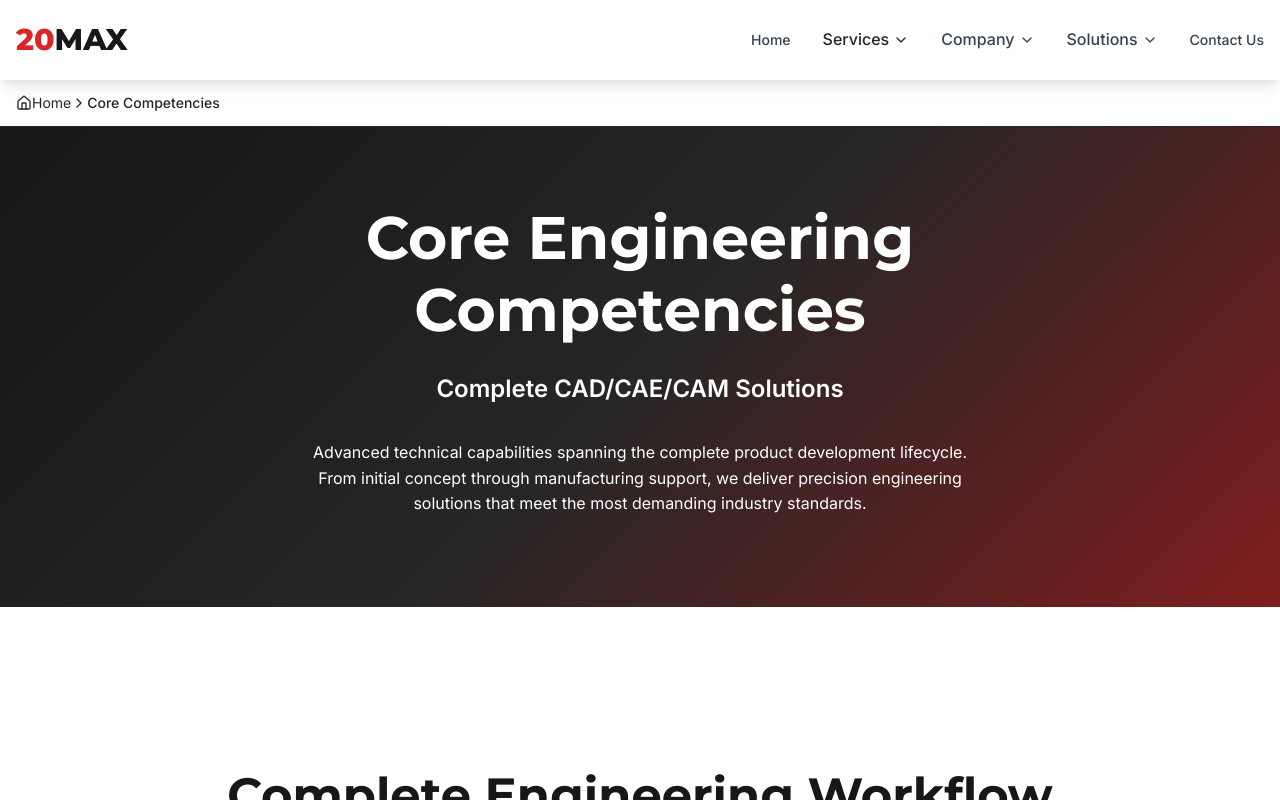
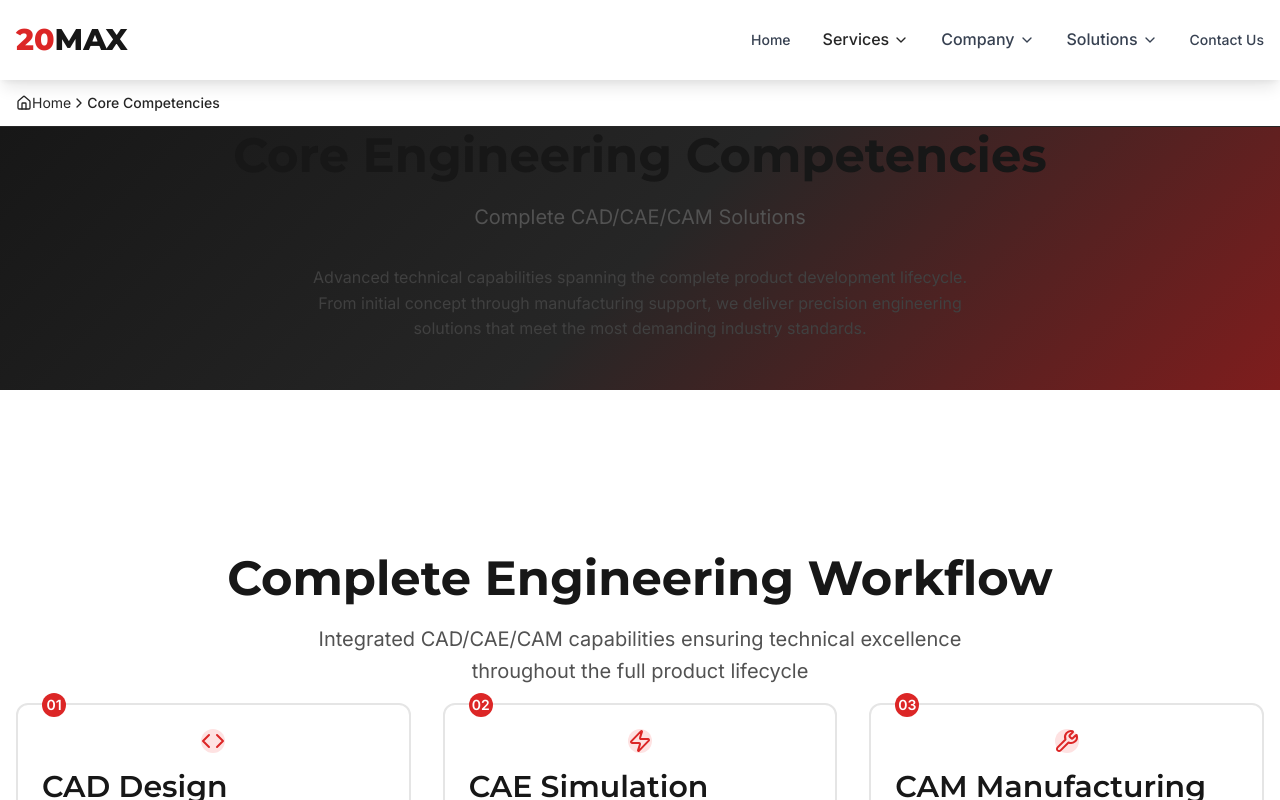
Before and after one commit to coltosiohann/20max-web, a React (Vite) app: page /20max-web/competencies in a window 1280 px wide. Shown: the top 800 px of the page. Built offline with nearby package versions, Linux system fonts and the light colour scheme.

Commit message:
Update contrast competencies 3

```diff
--- a/src/index.css
+++ b/src/index.css
@@ -1367,3 +1367,10 @@
 .bg-gradient-to-t {
   background-image: linear-gradient(to top, var(--tw-gradient-from), var(--tw-gradient-to));
 }
+
+/* Add this to your CSS file */
+.hero-section .hero-title,
+.hero-section .hero-subtitle,
+.hero-section .hero-description {
+  color: white !important;
+}
--- a/src/pages/Competencies.jsx
+++ b/src/pages/Competencies.jsx
@@ -212,43 +212,15 @@
 
   return (
     <div>
-      {/* Hero Section - Custom with white text */}
-      <section className="bg-gradient-hero text-white relative overflow-hidden min-h-[60vh] flex items-center">
-        <div className="absolute inset-0 bg-black opacity-20"></div>
-        <div className="container py-20 relative z-10 w-full">
-          <motion.div
-            className="text-center max-w-4xl mx-auto"
-            initial="initial"
-            animate="animate"
-            variants={fadeInUp}
-          >
-            <motion.div variants={fadeInUp}>
-              <h1 className="text-4xl md:text-5xl lg:text-6xl font-bold mb-6 text-white">
-                Core Engineering Competencies
-              </h1>
-            </motion.div>
-
-            <motion.p
-              variants={fadeInUp}
-              className="text-xl md:text-2xl font-semibold text-white mb-8 max-w-3xl mx-auto"
-            >
-              Complete CAD/CAE/CAM Solutions
-            </motion.p>
-
-            <motion.p
-              variants={fadeInUp}
-              className="text-lg text-white max-w-2xl mx-auto leading-relaxed"
-            >
-              Advanced technical capabilities spanning the complete product development lifecycle.
-              From initial concept through manufacturing support, we deliver precision engineering
-              solutions that meet the most demanding industry standards.
-            </motion.p>
-          </motion.div>
-        </div>
-
-        {/* Hero Pattern Overlay */}
-        <div className="absolute bottom-0 left-0 right-0 h-32 bg-gradient-to-t from-white to-transparent"></div>
-      </section>
+      {/* Hero Section */}
+      <Hero
+        title="Core Engineering Competencies"
+        subtitle="Complete CAD/CAE/CAM Solutions"
+        description="Advanced technical capabilities spanning the complete product development lifecycle. From initial concept through manufacturing support, we deliver precision engineering solutions that meet the most demanding industry standards."
+        backgroundType="gradient"
+        size="medium"
+        textColor="white"
+      />
 
       {/* Process Overview */}
       <section className="py-20 bg-white">
```
